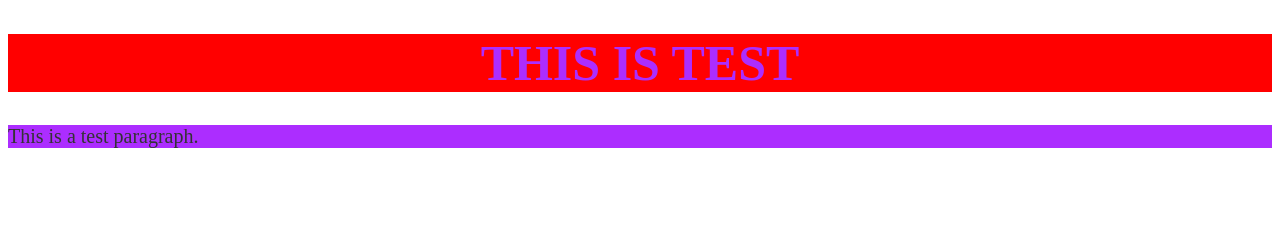
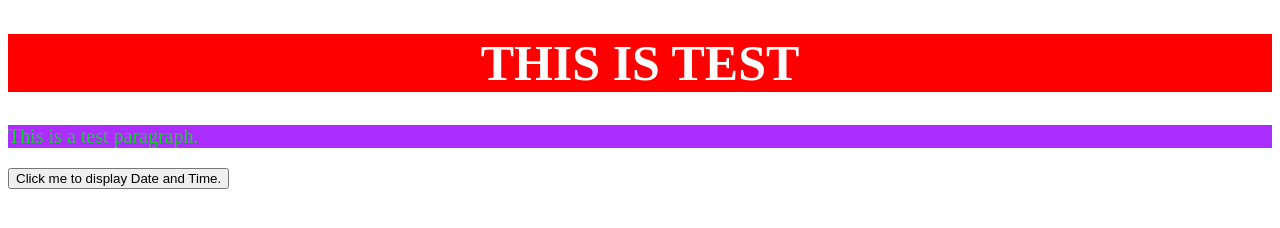
Before and after one commit to MASUDRANA179017/SEU-First-code-with-rana, a plain HTML site: page index.html in a window 1280 px wide. Drawn offline with Linux system fonts and the light colour scheme.

Commit message:
html and css basic

```diff
--- a/index.html
+++ b/index.html
@@ -1,14 +1,46 @@
 <!DOCTYPE html>
 <html lang="en">
+
 <head>
     <meta charset="UTF-8">
     <meta name="viewport" content="width=device-width, initial-scale=1.0">
+
+    <!-- Title  -->
     <title>Amader porasona</title>
+
+    <!-- Linking with the css file -->
     <link rel="stylesheet" href="styles.css">
+
+
+    <!-- Internal Structure of css -->
+    <style>
+        h1 {
+            color: white;
+        }
+    </style>
+
 </head>
+
 <body>
+
+
     <h1>this is test</h1>
 
-    <p>This is a test paragraph.</p>
+    <!-- -------------------------------- --------------------------------
+     JavaScript code to display current date and time. use in javascript inlie
+     -------------------------------- -------------------------------- -->
+
+
+
+    <p style="color: rgb(14, 212, 31);">This is a test paragraph.</p>
+
+    <button type="button" onclick="document.getElementById('demo').innerHTML = Date()">
+        Click me to display Date and Time.
+    </button>
+
+
+
+    <script src="test.js"></script>
 </body>
+
 </html>
--- a/styles.css
+++ b/styles.css
@@ -1,14 +1,16 @@
 h1 {
     text-align: center;
-    color: #ac2dff;
+    color: #000000;
     text-transform: uppercase;
     font-size: 50px;
     background: red;
 }
 
 
+
 p {
     font-size: 20px;
-    color: #333;
+    color: #000000;
+
     background-color: #ac2dff;
 }
```
Also changed, not shown: script.js (deleted), test.js (added).
